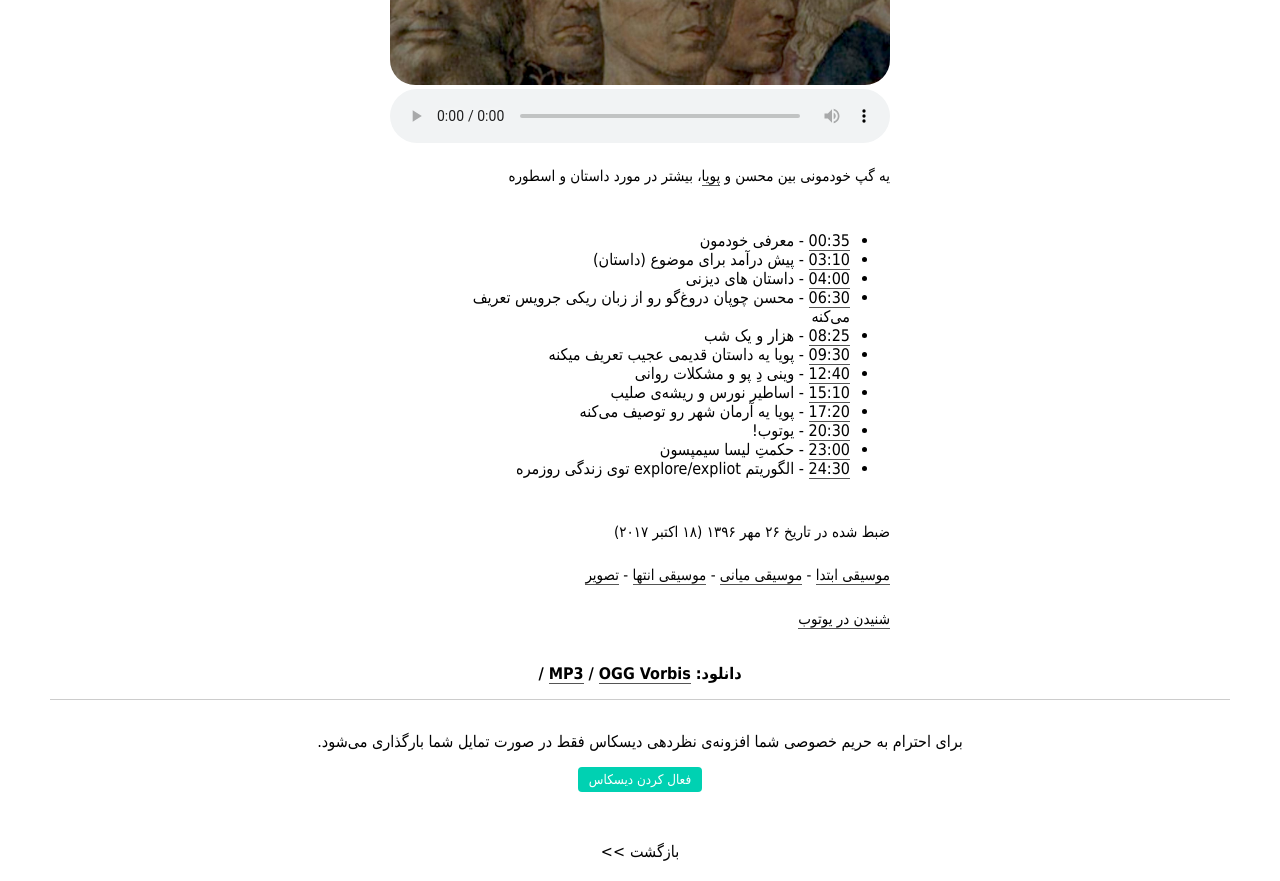
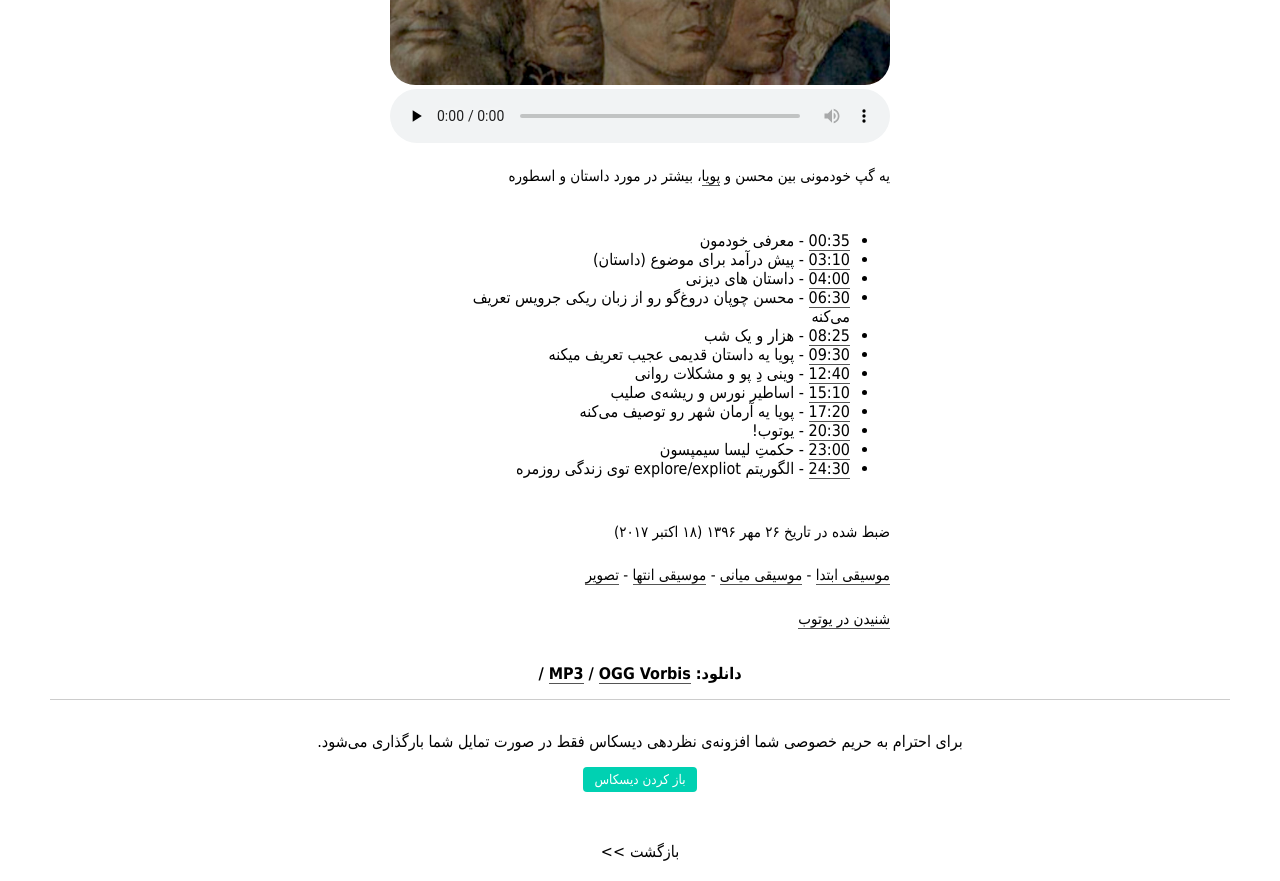
Before and after one commit to mohsend/mehsen.ir, a Jekyll site: the page built from _posts/2017-10-18-kary-myth-001.md, in a window 1280 px wide. Shown: the part 762-1643 px from the top of the page. Built offline with Jekyll 4.4.1, drawn with Linux system fonts in a browser that asks for light colours; some web fonts are replaced.

Commit message:
Don't prefetch audio

```diff
--- a/_includes/disqus.html
+++ b/_includes/disqus.html
@@ -8,7 +8,7 @@
 	<p>
 برای احترام به حریم خصوصی شما افزونه‌ی نظردهی <span title="Disqus">دیسکاس</span> فقط در صورت تمایل شما بارگذاری می‌شود.
 </p>
-	<button onclick="load_disqus()">فعال کردن دیسکاس</button>
+	<button onclick="load_disqus()">باز کردن دیسکاس</button>
 </div>
 <script>
 
--- a/_layouts/podcast.html
+++ b/_layouts/podcast.html
@@ -34,7 +34,7 @@
 	<div class="divider"></div>
 	<div class="player-container">
 	<img src="{{ page.podcast.image | default: site.podcast.cover_art | prepend: site.baseurl }}" />
-	<audio preload="metadata" id="podcast-player" controls>
+	<audio preload="none" id="podcast-player" controls>
 		{% if opus %}
 		<source src="{{ opus }}" type="audio/ogg; codecs=opus">
 		{% endif %}{% if ogg  %}
```
